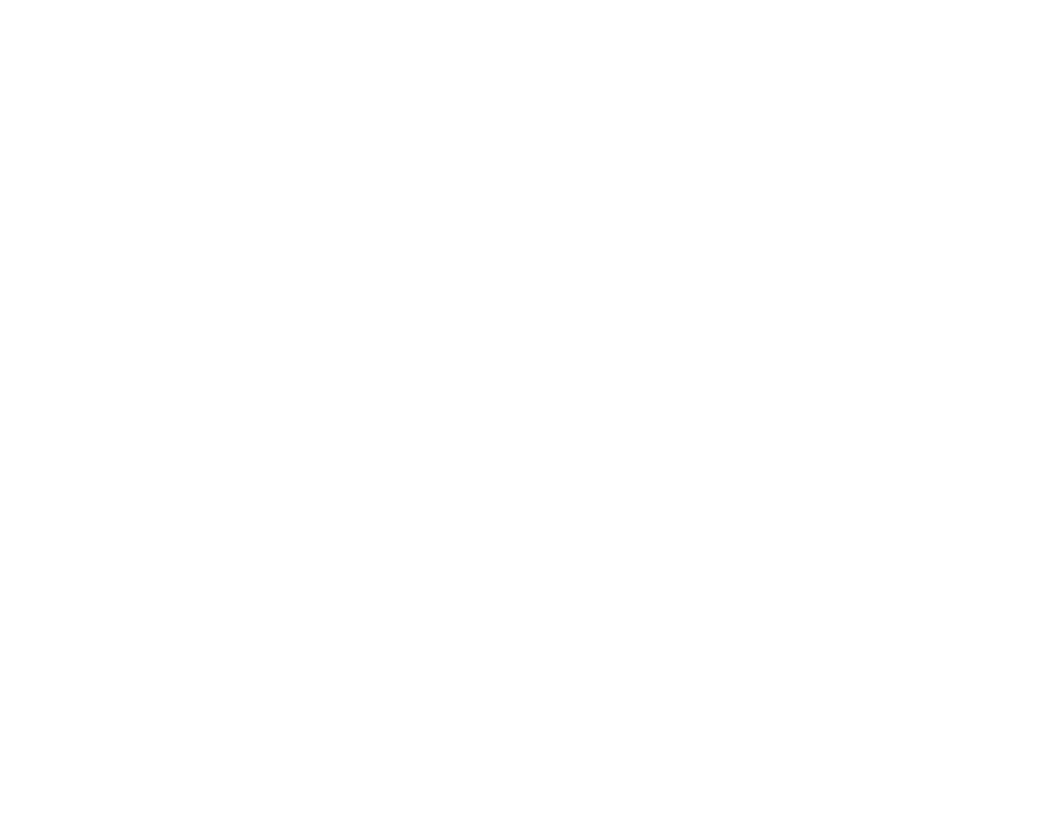
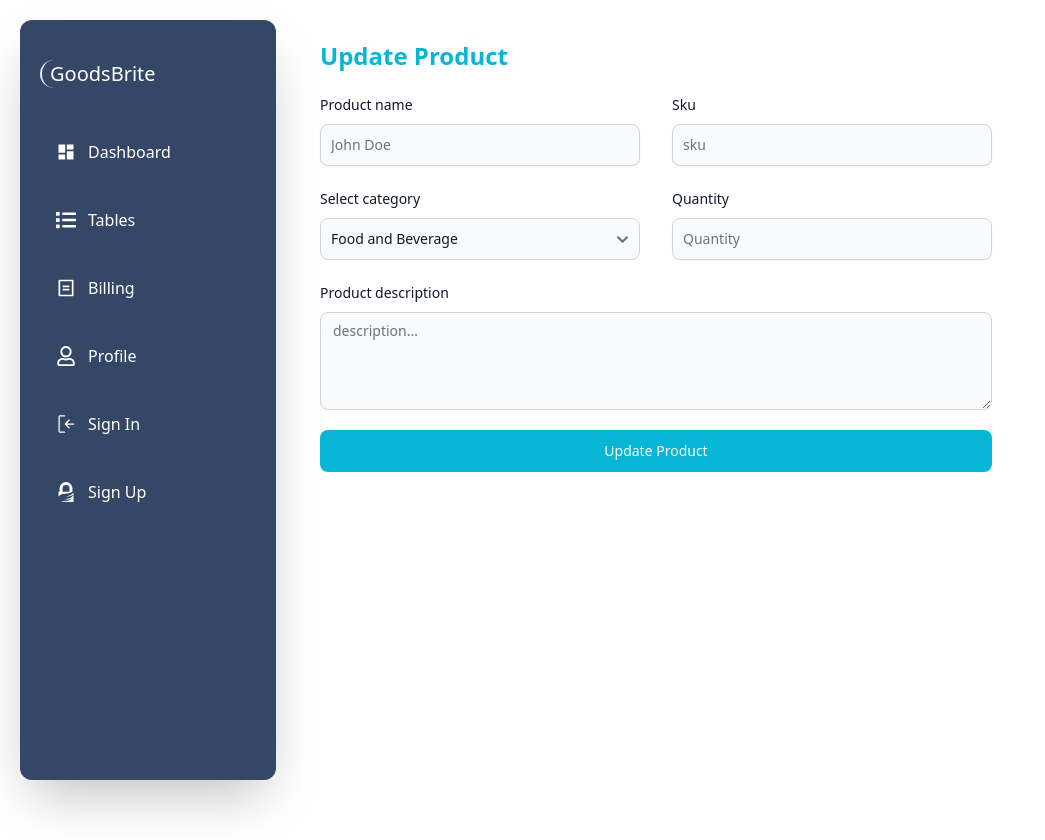
Before and after one commit to daniel-idowu-01/inventory-flow-test, a React (Vite) app in the folder client/: page /edit-product/1 in a window 1280 px wide. Before the commit this address had no page. Shown: the whole page, without its empty margins (0-1045 px from the left). Before the commit the page ends 800 px from the top, so only its background shows below. Built offline with nearby package versions, Linux system fonts and the light colour scheme.

Commit message:
implemented useParam on edit product

```diff
--- a/client/src/App.jsx
+++ b/client/src/App.jsx
@@ -7,6 +7,7 @@
 const SignUp = lazy(() => import('./pages/SignUp'))
 const SignIn = lazy(() => import('./pages/SignIn'))
 const CreateProduct = lazy(() => import('./pages/CreateProduct'))
+const EditProduct = lazy(() => import('./pages/EditProduct'))
 const DashboardComp = lazy(() => import('./components/DashboardComp'))
 
 function App() {
@@ -51,6 +52,15 @@
                   </Suspense>}
               />
 
+              {/* edit product */}
+              <Route
+                path="/edit-product/:id"
+                element={
+                  <Suspense fallback={<div>Loading...</div>}>
+                    <EditProduct />
+                  </Suspense>}
+              />
+
 
               <Route path="/profile" element={<Profile />} />
             </Route>
--- a/client/src/components/TableComp.jsx
+++ b/client/src/components/TableComp.jsx
@@ -62,9 +62,12 @@
                 <Table.Cell>{product.quantity}</Table.Cell>
                 <Table.Cell>{product.price}</Table.Cell>
                 <Table.Cell>
-                  <a href="#" className="font-medium text-cyan-600 hover:underline dark:text-cyan-500">
+                  <Link
+                    to={`/edit-product/${product._id}`}
+                    className="font-medium text-cyan-600 hover:underline dark:text-cyan-500"
+                  >
                     Edit
-                  </a>
+                  </Link>
                 </Table.Cell>
                 <Table.Cell>
                   <FaTrash />
--- a/client/src/pages/CreateProduct.jsx
+++ b/client/src/pages/CreateProduct.jsx
@@ -25,7 +25,7 @@
         <article className='flex flex-col gap-5 md:flex-row justify-between'>
           <div>
             <div className="mb-2 block">
-              <Label htmlFor="name" value="Your name" />
+              <Label htmlFor="name" value="Product name" />
             </div>
             <TextInput
               id="name"
@@ -60,7 +60,7 @@
             <div className="mb-2 block">
               <Label htmlFor="countries" value="Select category" />
             </div>
-              <Select id="countries" className='w-full md:w-80' name='category'onChange={handleFormChange} required>
+            <Select id="countries" className='w-full md:w-80' name='category' onChange={handleFormChange} required>
               {data.category.map(category => (
                 <option id={category.value} value={category.value}>
                   {category.title}
--- a/client/src/pages/EditProduct.jsx
+++ b/client/src/pages/EditProduct.jsx
@@ -1,10 +1,136 @@
-import React from 'react'
+import React, { useState } from 'react'
+import { Button, Label, TextInput, Select, Textarea } from 'flowbite-react';
+import data from '../data/categoryData.json'
+import { Link, useParams } from 'react-router-dom';
 
 const EditProduct = () => {
+
+  const { id } = useParams();
+  const [formData, setFormData] = useState([])
+
+  const handleFormChange = (e) => {
+    setFormData({
+      ...formData,
+      [e.target.name]: e.target.value
+    })
+  }
+
+  // to submit form data
+  const handleSubmit = async (e) => {
+    e.preventDefault();
+
+    setIsLoading(true)
+    const response = await fetch(`/api/products/${id}`, {
+      method: 'PATCH',
+      headers: {
+        'Content-Type': 'application/json',
+      },
+      body: JSON.stringify(formData)
+    });
+
+
+    const data = await response.json();
+    if (data._id) {
+      setIsLoading(false)
+      navigate('/products')
+    } else {
+      setIsLoading(false)
+      setError('Please fill all fields!')
+    }
+  }
+
   return (
-    <div>
+    <main className='relative top-5 md:absolute md:left-20 lg:left-[25%] lg:top-10 h-full md:w-[75%] p-5 md:p-0'>
+      <h2 className='text-2xl text-cyan-500 font-bold'>Update Product</h2>
 
-    </div>
+      <form className="md:w-[70%] mt-5 flex flex-col gap-5">
+        {/* row one */}
+        <article className='flex flex-col gap-5 md:flex-row justify-between'>
+          <div>
+            <div className="mb-2 block">
+              <Label htmlFor="name" value="Product name" />
+            </div>
+            <TextInput
+              id="name"
+              type="text"
+              name='name'
+              className='w-full md:w-80'
+              onChange={handleFormChange}
+              placeholder="John Doe"
+              required shadow
+            />
+          </div>
+
+          <div>
+            <div className="mb-2 block">
+              <Label htmlFor="sku" value="Sku" />
+            </div>
+            <TextInput
+              id="sku"
+              type="text"
+              name='sku'
+              className='w-full md:w-80'
+              onChange={handleFormChange}
+              placeholder="sku"
+              required shadow
+            />
+          </div>
+        </article>
+
+        {/* row two */}
+        <article className='flex flex-col md:flex-row gap-5 justify-between'>
+          <div className="max-w-md">
+            <div className="mb-2 block">
+              <Label htmlFor="countries" value="Select category" />
+            </div>
+            <Select id="countries" className='w-full md:w-80' name='category' onChange={handleFormChange} required>
+              {data.category.map(category => (
+                <option id={category.value} value={category.value}>
+                  {category.title}
+                </option>
+              ))}
+            </Select>
+          </div>
+
+          <div>
+            <div className="mb-2 block">
+              <Label htmlFor="quantity" value="Quantity" />
+            </div>
+            <TextInput
+              id="quantity"
+              type="text"
+              className='w-full md:w-80'
+              name='quantity'
+              onChange={handleFormChange}
+              placeholder="Quantity"
+              required shadow
+            />
+          </div>
+        </article>
+
+        {/* third row */}
+        <div className="w-full">
+          <div className="mb-2 block">
+            <Label htmlFor="comment" value="Product description" />
+          </div>
+          <Textarea
+            id="comment"
+            placeholder="description..."
+            required
+            rows={4}
+            name='description'
+            onChange={handleFormChange}
+          />
+        </div>
+
+        <Button
+          type="submit"
+          className='bg-cyan-500'
+        >
+          Update Product
+        </Button>
+      </form>
+    </main>
   )
 }
 
```
Lines whose indentation alone changed are shown as unchanged.
